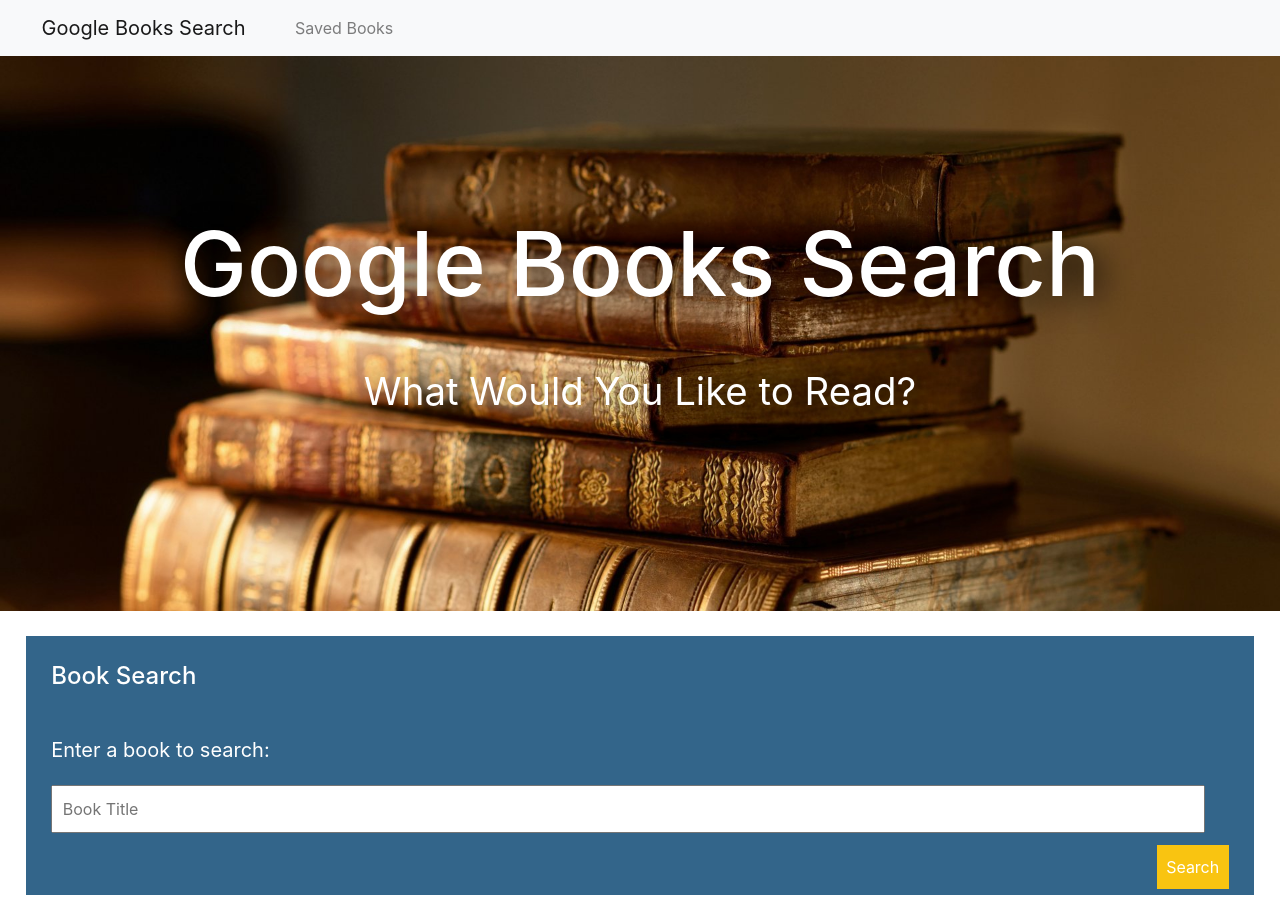
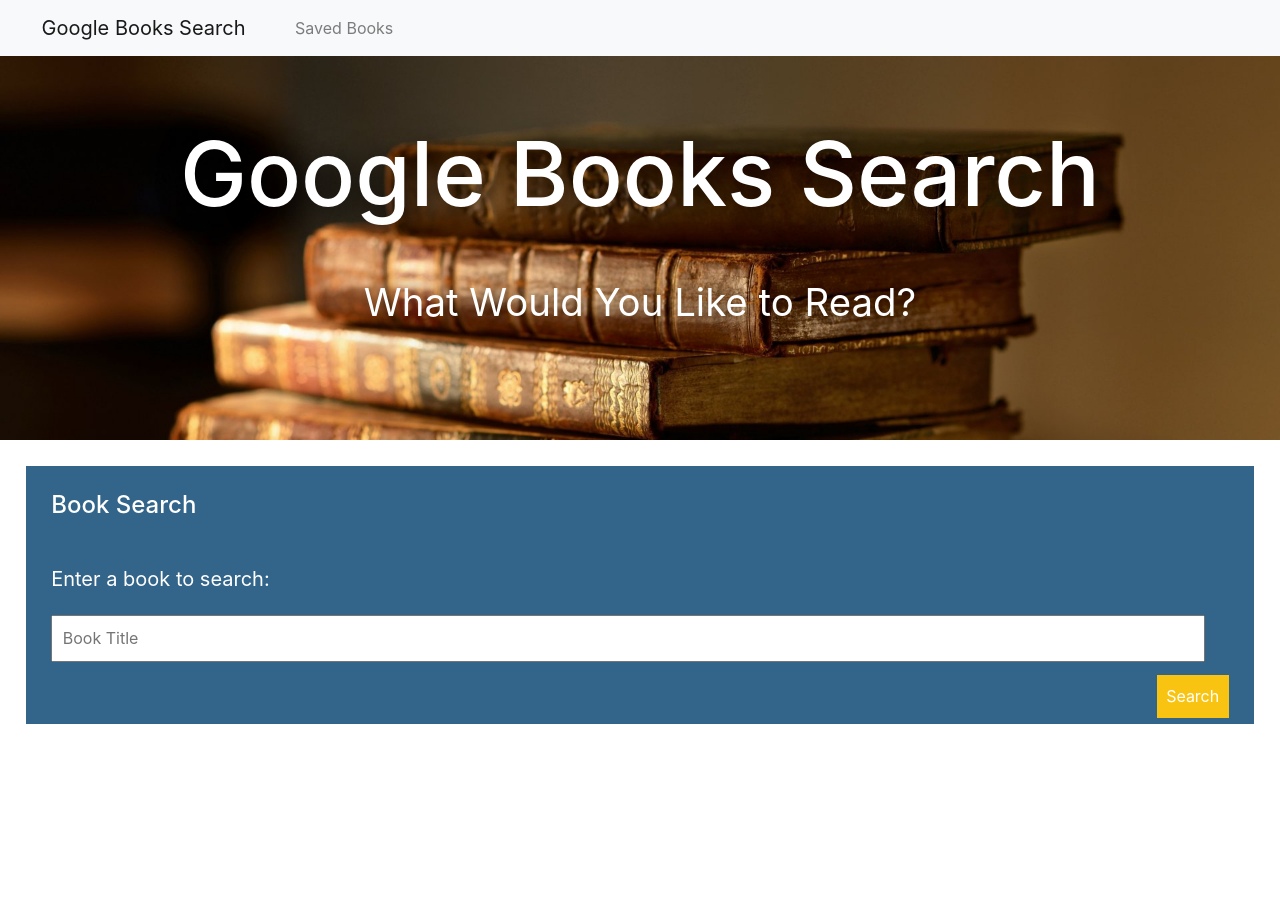
Before and after one commit to TJANGEL/GoogleBooks_Search, a React (Create React App) app in the folder client/: page / in a window 1280 px wide. After the commit the page ends 800 px from the top, so only its background shows below. Built offline with nearby package versions, Linux system fonts and the light colour scheme.

Commit message:
updated styling

```diff
--- a/client/src/App.css
+++ b/client/src/App.css
@@ -28,7 +28,7 @@
   font-size: 7vw;
   text-align: center;
   color: white;
-  padding: 12% 0 3%;
+  padding: 5% 0 3%;
   text-shadow: 5px 5px 30px black;
 }
 
--- a/client/src/components/Header.js
+++ b/client/src/components/Header.js
@@ -4,7 +4,7 @@
 const headerStyle = {
   backgroundImage: `url(${heroImage})`,
   maxWidth: "100vw",
-  height: "calc(100vw * .43333)",
+  height: "30vw",
   backgroundSize: "cover",
   position: "relative"
 };
```
